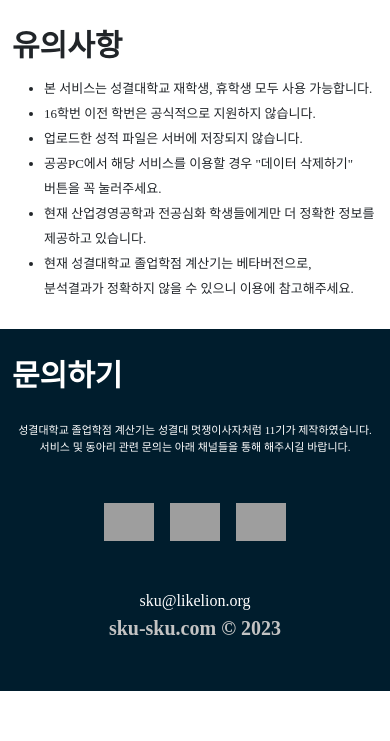
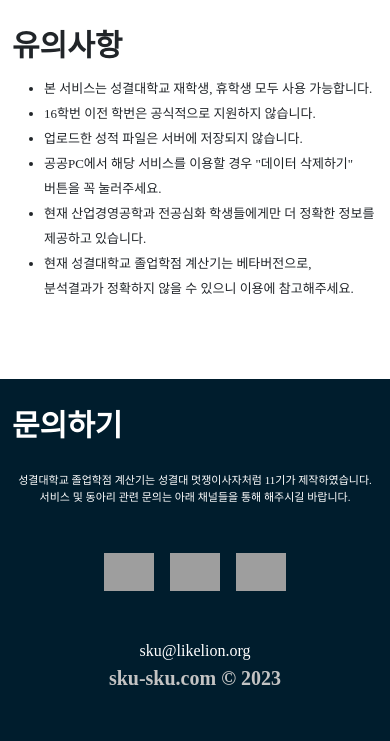
Before and after one commit to sku-likelion11th/sku-grad-credit-calc-backend, a Django app: page /upload/ in a window 390 px wide. Shown: the part 860-1601 px from the top of the page. Before the commit the page ends 1551 px from the top, so only its background shows below. Run offline with Django 3.2, Linux system fonts and the light colour scheme; some libraries are stand-ins or nearby versions; some web fonts are replaced; grey boxes are pictures that could not be loaded.

Commit message:
메인화면 공지글 수정,  프로필 순서 변경, 유의사항 영역 조절

```diff
--- a/reader/static/css/upload.css
+++ b/reader/static/css/upload.css
@@ -160,7 +160,7 @@ hr {
     line-height: 30px;
   }
 }
-@media (max-width: 550.98px) {
+@media (max-width: 575.98px) {
   .howUse {
     height: auto;
   }
@@ -195,7 +195,7 @@ hr {
     margin-top: 10px;
   }
   .notice {
-    height: 330px;
+    height: 380px;
   }
   .notice-sub-text {
     font-size: 13px;
--- a/reader/templates/reader/index.html
+++ b/reader/templates/reader/index.html
@@ -58,7 +58,7 @@
                     성결대학교<br/>졸업학점 계산기
                 </div>
                 <div class="pretendard-font text-white main-sub-text">
-                    📢 현재는 베타버전으로 산업경영공학과 전공심화 학생들에게만 더 정확한 정보를 제공합니다.
+                    📢 현재는 베타버전으로 산업경영공학과 전공심화만 더 정확한 정보를 제공합니다.
                 </div>
                 <div class="mt-3 main-btn-group">
                     <a href="/upload"><button class="pretendard-font main-calc-btn px-5 py-2 text-white">계산하기</button></a>
```
Also changed, not shown: reader/static/js/person.json (+6 -6 lines).
